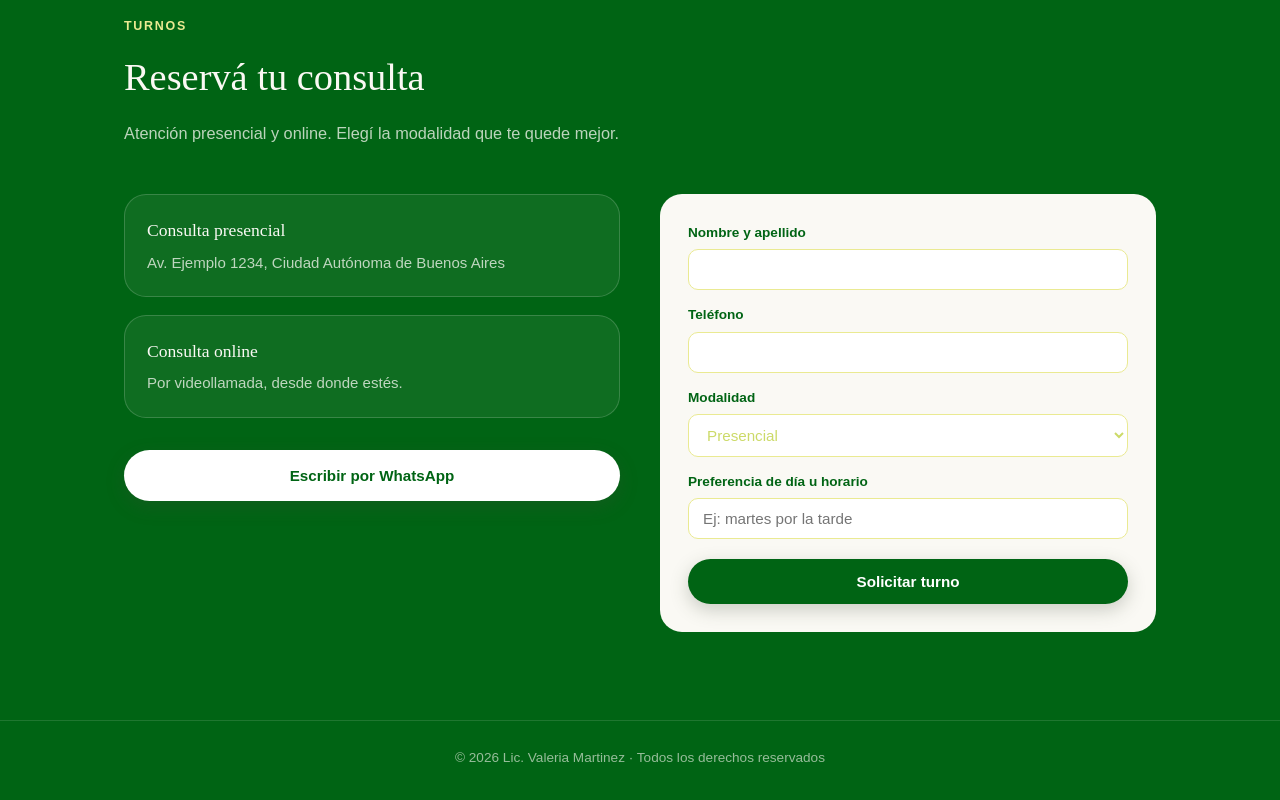
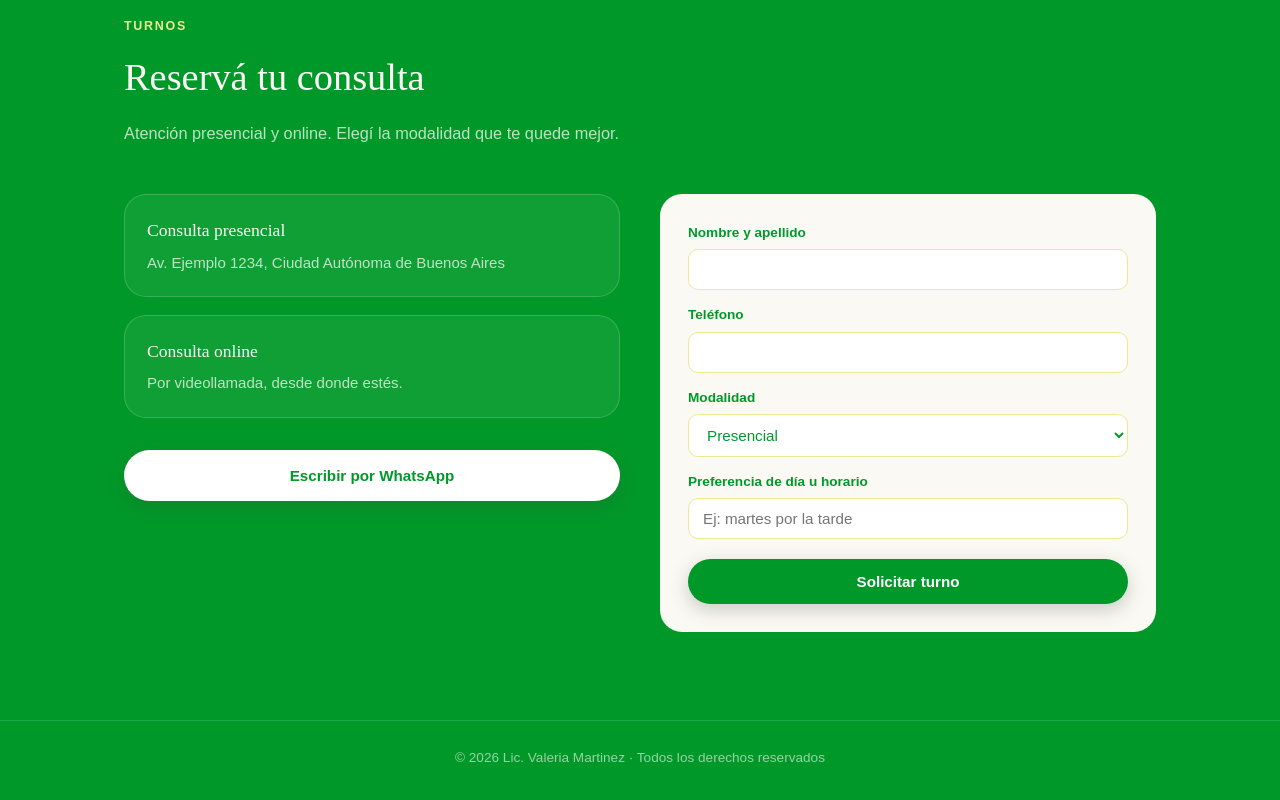
Before and after one commit to MechiBakker/nutri-site, a React (Vite) app: page / in a window 1280 px wide. Shown: the part 1540-2340 px from the top of the page. Built offline with nearby package versions, Linux system fonts and the light colour scheme; no server answers; the database is empty.

Commit message:
verdecitos

```diff
--- a/src/styles.css
+++ b/src/styles.css
@@ -1,12 +1,12 @@
 :root {
-  --verde-oscuro: #006414;
+  --verde-oscuro: #009929;
   --verde-seco: #eaea92;
   --rosa: #f9d5d3;
   --verde-claro: #eaea92;
   --hueso: #faf9f4;
   --blanco: #ffffff;
-  --texto: #ccda68;
-  --texto-suave: #eaea92;
+  --texto: #009929;
+  --texto-suave: #71b55c;
 
   --font-display: 'Balibong', serif;
   --font-body: 'DIN Pro', sans-serif;
```
